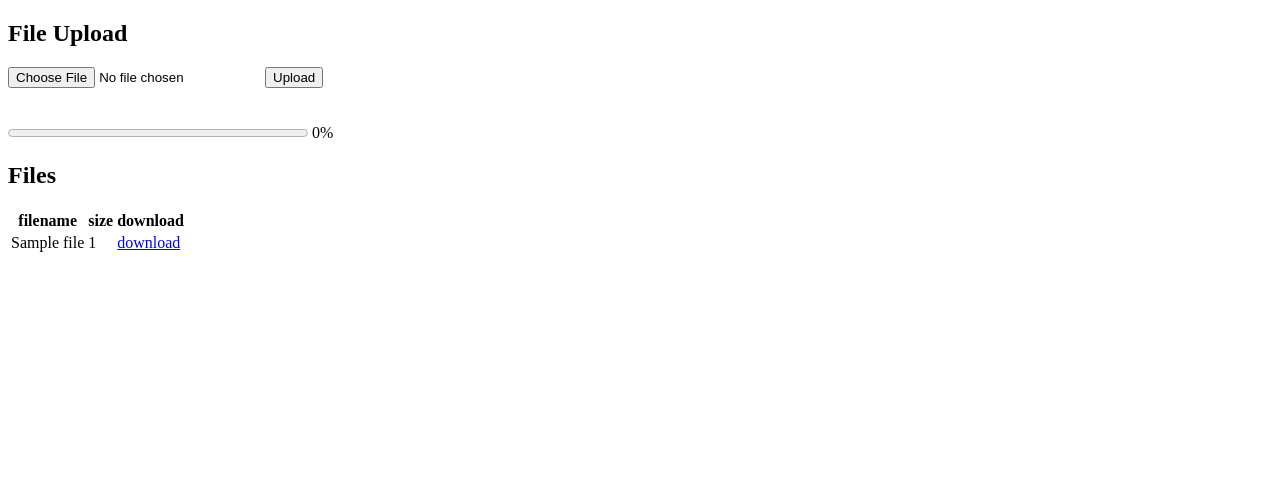
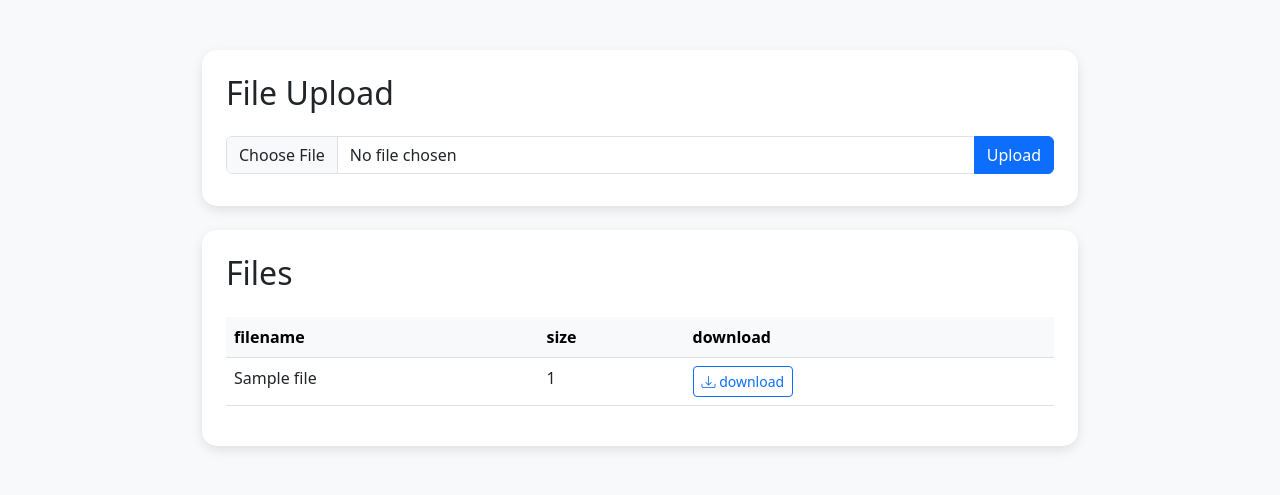
Before and after one commit to root-LH/fileSharingBoard, a Flask app: template templates/index.html in a window 1280 px wide. Shown: the top 495 px of the page. Run offline with Flask 3, Linux system fonts and the light colour scheme; the template is opened without the code that fills it: most values are stand-ins (such as "Sample title", 1, 10 or a date in 2020).

Commit message:
style: improve board UI

```diff
--- a/static/upload.js
+++ b/static/upload.js
@@ -5,12 +5,16 @@ document.getElementById("uploadForm").addEventListener("submit", function (e) {
     if (!fileInput.files.length) return;
 
     const speedText = document.getElementById("speedText");
+    const progressBar = document.getElementById("progressBar");
+    const progressContainer = document.querySelector(".progress");
 
     const formData = new FormData();
     formData.append("file", fileInput.files[0]);
 
     const xhr = new XMLHttpRequest();
     xhr.open("POST", "/upload", true);
+
+    if (progressContainer) progressContainer.style.display = 'flex';
 
     let startTime = Date.now();
     let lastLoaded = 0;
@@ -19,7 +23,9 @@ document.getElementById("uploadForm").addEventListener("submit", function (e) {
     xhr.upload.onprogress = function (e) {
         if (e.lengthComputable) {
             const percent = Math.round((e.loaded / e.total * 100).toFixed(1));
-            document.getElementById("progressBar").value = percent;
+
+            progressBar.style.width = percent + "%";
+            progressBar.innerText = percent + "%";
             document.getElementById("progressText").innerText = `${percent}% (${(e.loaded/1024/1024).toFixed(1)} / ${(e.total/1024/1024).toFixed(1)} MB)`;
 
             const now = Date.now();
@@ -39,6 +45,7 @@ document.getElementById("uploadForm").addEventListener("submit", function (e) {
     xhr.onload = function () {
         if (xhr.status === 200) {
             document.getElementById("progressText").innerText = "완료";
+            setTimeout(() => location.reload(), 1000);
         }
     };
 
--- a/templates/index.html
+++ b/templates/index.html
@@ -1,25 +1,45 @@
 <!DOCTYPE html>
-<html>
+<html lang="ko">
 <head>
     <meta charset="utf-8">
+    <meta name="viewport" content="width=device-width, initial-scale=1.0">
     <title>File Share Board</title>
+    <link href="https://cdn.jsdelivr.net/npm/bootstrap@5.3.0/dist/css/bootstrap.min.css" rel="stylesheet">
+    <link rel="stylesheet" href="https://cdn.jsdelivr.net/npm/bootstrap-icons@1.10.0/font/bootstrap-icons.css">
+    <style>
+        body { background-color: #f8f9fa; padding-bottom: 50px; }
+        .container { max-width: 900px; margin-top: 50px; }
+        .card { border-radius: 15px; border: none; box-shadow: 0 4px 12px rgba(0,0,0,0.1); }
+        .progress { height: 20px; display: none; margin-top: 15px; }
+    </style>
 </head>
 <body>
-    <h2>File Upload</h2>
+
+<div class="container">
+    <div class="card p-4 mb-4">
+        <h2 class="mb-4">File Upload</h2>
         <form id="uploadForm" enctype="multipart/form-data">
-        <input type="file" name="file", id="fileInput">
-        <button type="submit">Upload</button>
+            <div class="input-group">
+                <input type="file" name="file" id="fileInput" class="form-control">
+                <button type="submit" class="btn btn-primary">Upload</button>
+            </div>
         </form>
-    <br><br>
-    <progress id="progressBar" value="0" max="100" style="width:300px;"></progress>
-    <span id="progressText">0%</span>
-    <p id="speedText"></p>
 
-    <script src="/static/upload.js"></script>
+        <div class="progress">
+            <div id="progressBar" class="progress-bar progress-bar-striped progress-bar-animated"
+                 role="progressbar" style="width: 0%;">0%</div>
+        </div>
+        <div class="d-flex justify-content-between mt-2 small text-muted">
+            <span id="progressText"></span>
+            <span id="speedText"></span>
+        </div>
+    </div>
 
-    <h2>Files</h2>
-    <table>
-    <thead>
+    <div class="card p-4">
+        <h2 class="mb-4">Files</h2>
+        <div class="table-responsive">
+            <table class="table table-hover">
+                <thead class="table-light">
                     <tr>
                         <th>filename</th>
                         <th>size</th>
@@ -29,14 +49,21 @@
                 <tbody>
                     {% for f in files %}
                     <tr>
-            <td>{{ f.name }}</td>
+                        <td class="text-truncate" style="max-width: 350px;">{{ f.name }}</td>
                         <td>{{ f.size }}</td>
                         <td>
-                <a href="{{ url_for('download', filename=f.name) }}">download</a>
+                            <a href="{{ url_for('download', filename=f.name) }}" class="btn btn-sm btn-outline-primary">
+                                <i class="bi bi-download"></i> download
+                            </a>
                         </td>
                     </tr>
                     {% endfor %}
                 </tbody>
             </table>
+        </div>
+    </div>
+</div>
+
+<script src="/static/upload.js"></script>
 </body>
 </html>
```
Lines whose indentation alone changed are shown as unchanged.
